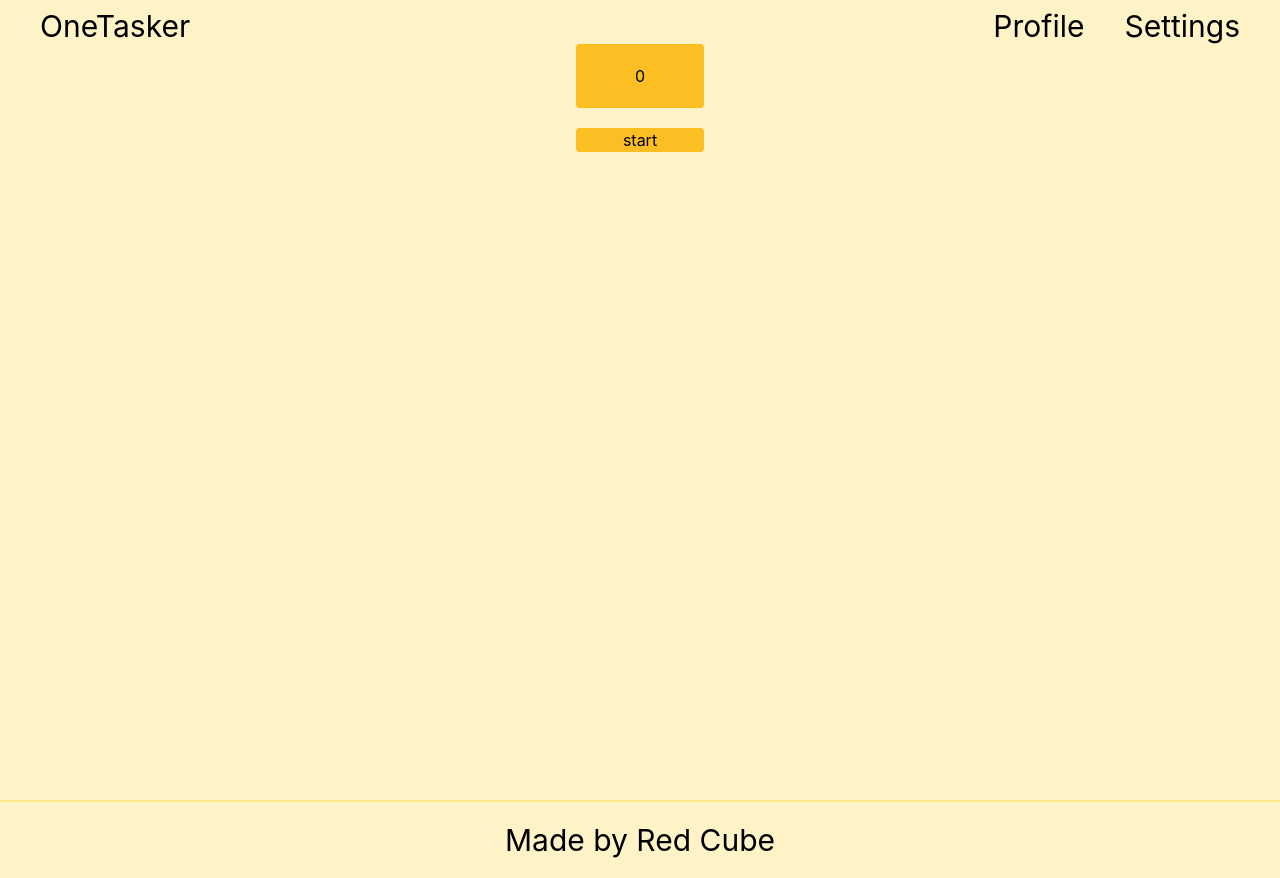
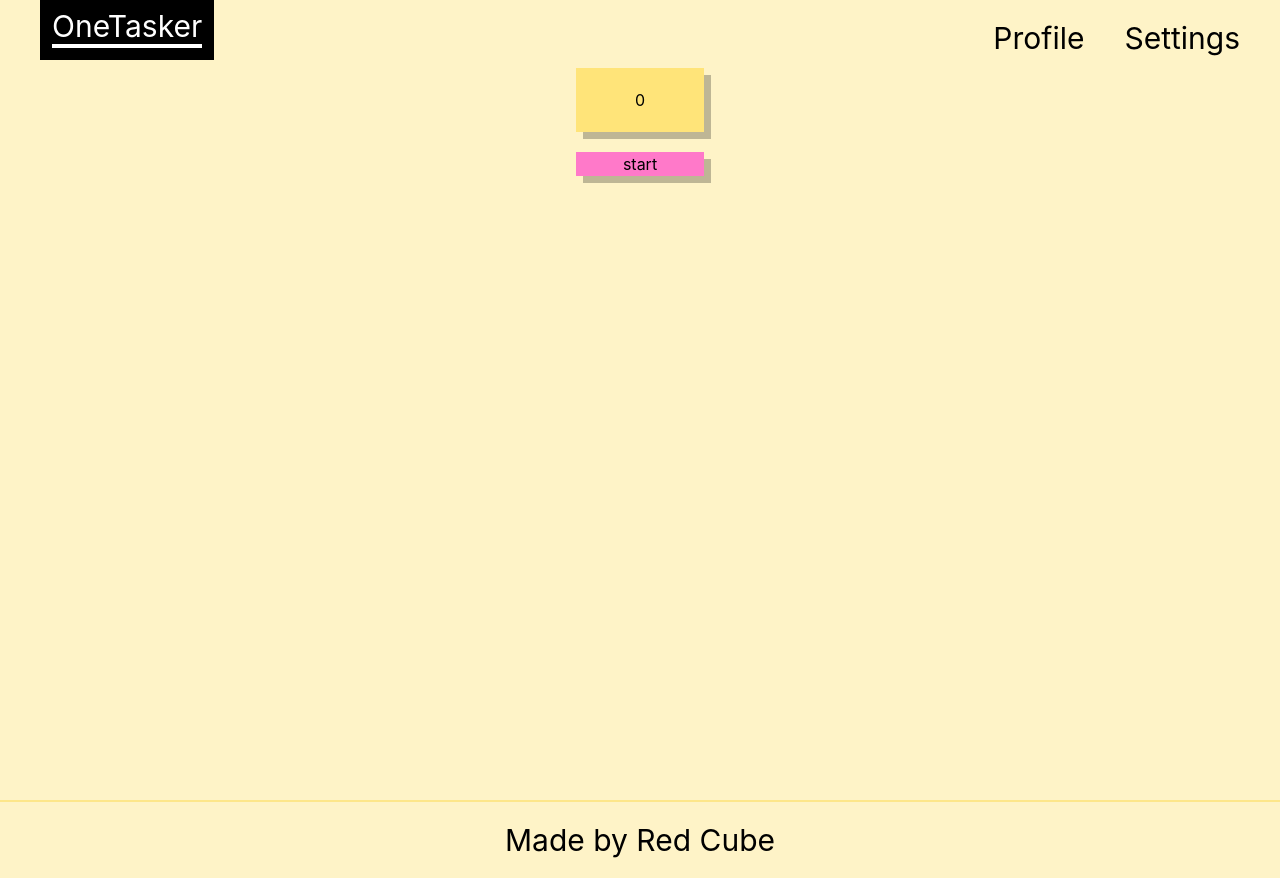
Before and after one commit to 12whoisyou/OneTasker, a Next.js app in the folder onetasker/: page / in a window 1280 px wide. Built offline with nearby package versions, Linux system fonts and the light colour scheme.

Commit message:
Color pallete is hard but getting somewhere. Need to change font

```diff
--- a/onetasker/components/Header.js
+++ b/onetasker/components/Header.js
@@ -3,13 +3,16 @@ export default function Header() {
     <div className="flex flex-row gap-10">
       <button
         onClick={() => {
-          console.log("helo");
           window.location.reload();
         }}
-        className="text-3xl mr-auto"
+        className="text-3xl mr-auto bg-black text-white relative px-3 py-3 bottom-2"
       >
-        OneTasker
+        <span className="bottom-1 relative border-b-4 border-white">
+          {" "}
+          OneTasker{" "}
+        </span>
       </button>
+
       <button
         onClick={() => {
           window.location.href = "/Profile";
--- a/onetasker/components/Timer.js
+++ b/onetasker/components/Timer.js
@@ -13,21 +13,24 @@ export default function Timer() {
   const startInterval = () => {
     timeout = setInterval(() => {
       setCounter((counter) => counter + 1);
-      console.log("counter: ", myCounter); // counter always return 0 but myCounter the updated value
+      // counter always return 0 but myCounter the updated value
+      console.log("counter: ", myCounter);
       if (myCounter === 10) clearInterval(timeout);
     }, 1000);
   };
 
   return (
     <div className="flex flex-col gap-5">
-      <div className="w-32 h-16 pt-5 mx-auto text-center bg-amber-400 rounded">
-      <h1 className="">
-        {counter}
-      </h1>
+      <div
+        className="w-32 h-16 pt-5 mx-auto text-center bg-[#FFE479]
+        drop-shadow-[7px_7px_0_rgba(0,0,0,0.25)]"
+      >
+        <h1 className="">{counter}</h1>
       </div>
 
       <button
-        className="w-32 mx-auto bg-amber-400 rounded"
+        className="w-32 mx-auto bg-[#FF79C9]
+        drop-shadow-[7px_7px_0_rgba(0,0,0,0.25)]"
         onClick={startInterval}
       >
         start
```
